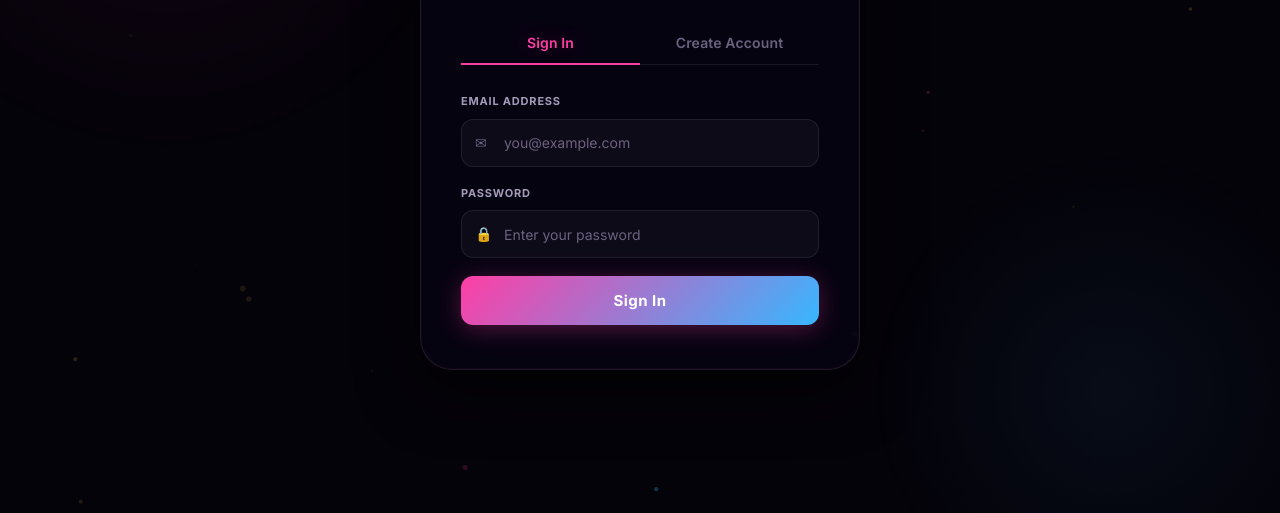
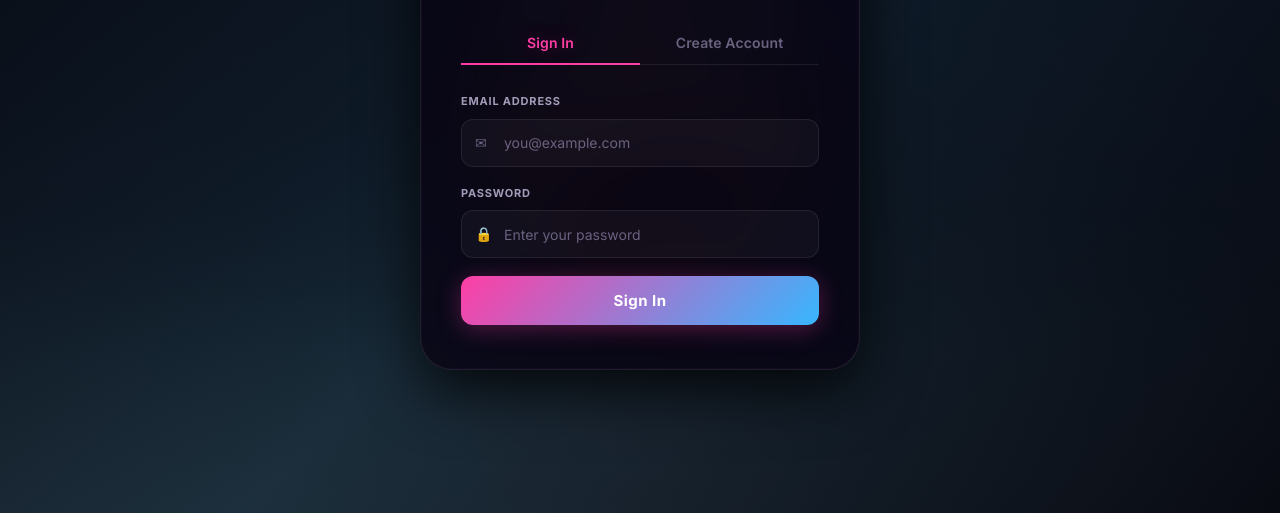
Before and after one commit to MYNKCHOMIYA/DSA-TRACKER, a website: page public/index.html in a window 1280 px wide. Shown: the part 287-800 px from the top of the page. Drawn offline with Linux system fonts and the light colour scheme.

Commit message:
feat: restructure assets and add beautifully blended login background

```diff
--- a/public/css/style.css
+++ b/public/css/style.css
@@ -119,6 +119,15 @@
   position: relative;
   overflow: hidden;
   padding: 20px;
+  background:
+    linear-gradient(
+      135deg,
+      rgba(5, 3, 10, 0.9) 0%,
+      rgba(5, 3, 10, 0.7) 50%,
+      rgba(5, 3, 10, 0.95) 100%
+    ),
+    url("../assets/images/login-bg.jpg") center/cover no-repeat;
+  background-attachment: fixed;
 }
 .auth-page::before {
   content: "";
@@ -127,11 +136,6 @@
   height: 700px;
   top: -200px;
   left: -200px;
-  background: radial-gradient(
-    circle,
-    rgba(255, 62, 165, 0.06) 0%,
-    transparent 60%
-  );
   animation: orbPulse 12s ease-in-out infinite;
   pointer-events: none;
 }
@@ -142,11 +146,7 @@
   height: 600px;
   bottom: -150px;
   right: -150px;
-  background: radial-gradient(
-    circle,
-    rgba(55, 183, 255, 0.06) 0%,
-    transparent 60%
-  );
+
   animation: orbPulse 16s ease-in-out infinite reverse;
   pointer-events: none;
 }
```
Also changed, not shown: public/assets/images/login-bg.jpg (added).
